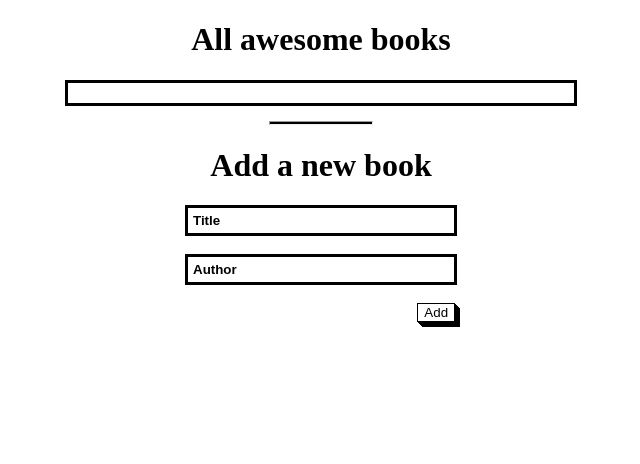
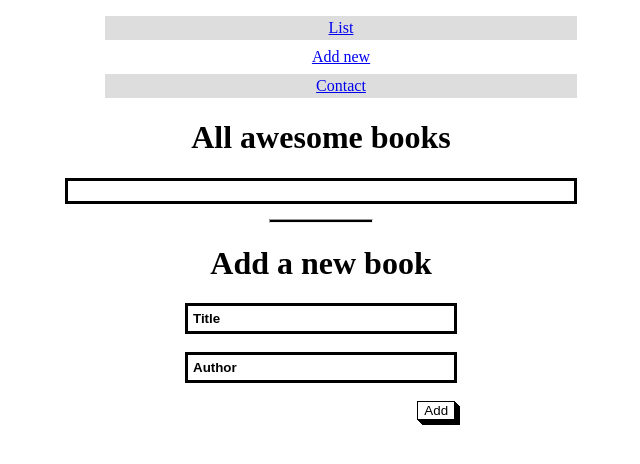
Before and after one commit to peter-mwovi/Awesome-books, a website: page index.html in a window 1280 px wide. Shown: the whole page, without its empty margins (319-959 px from the left). Drawn offline with Linux system fonts and the light colour scheme.

Commit message:
Edit index.html file to add the navigation list options.

```diff
--- a/index.html
+++ b/index.html
@@ -1,5 +1,6 @@
 <!DOCTYPE html>
 <html lang="en">
+
 <head>
     <meta charset="UTF-8" />
     <meta name="viewport" content="width=device-width, initial-scale=1.0" />
@@ -9,7 +10,19 @@
 
 <body>
     <header>
-      <nav class="nav-container"></nav>
+        <nav class="nav-container">
+            <ul class="nav-list">
+                <li class="nav-item">
+                    <a href="#" class="nav-link">List</a>
+                </li>
+                <li class="nav-item">
+                    <a href="#" class="nav-link">Add new</a>
+                </li>
+                <li class="nav-item">
+                    <a href="#" class="nav-link">Contact</a>
+                </li>
+            </ul>
+        </nav>
     </header>
     <h1>All awesome books</h1>
     <div class="booklist">
@@ -29,4 +42,5 @@
 
     <script src="./script.js"></script>
 </body>
+
 </html>
```
Lines whose indentation alone changed are shown as unchanged.
